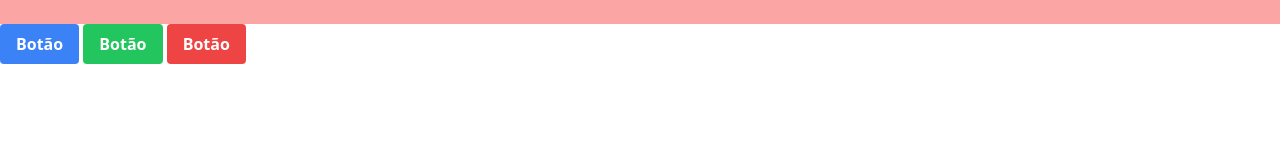
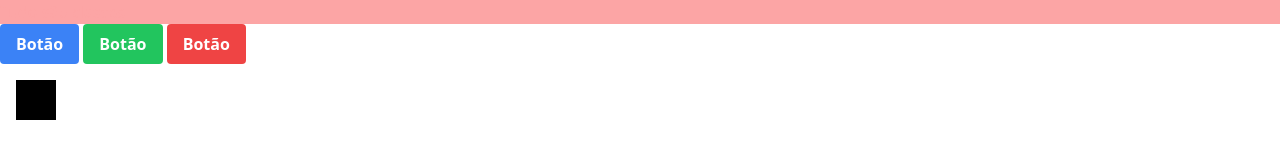
Before and after one commit to douglasmatosdev/learn-tailwind-css, a website: page 02_conceitos_fundamentais/src/index.html in a window 1280 px wide. Drawn offline with Linux system fonts and the light colour scheme.

Commit message:
prioridade a dispositivos moveis

```diff
--- a/02_conceitos_fundamentais/src/index.html
+++ b/02_conceitos_fundamentais/src/index.html
@@ -26,5 +26,8 @@
     >
       Botão
     </button>
+    <div
+      class="w-4 md:w-6 lg:w-10 h-4 md:h-6 lg:h-10 m-4 bg-green-400 md:bg-blue-400 lg:bg-red-400 xl:bg-black"
+    ></div>
   </body>
 </html>
```
Also changed, not shown: 02_conceitos_fundamentais/src/css/styles.css.
